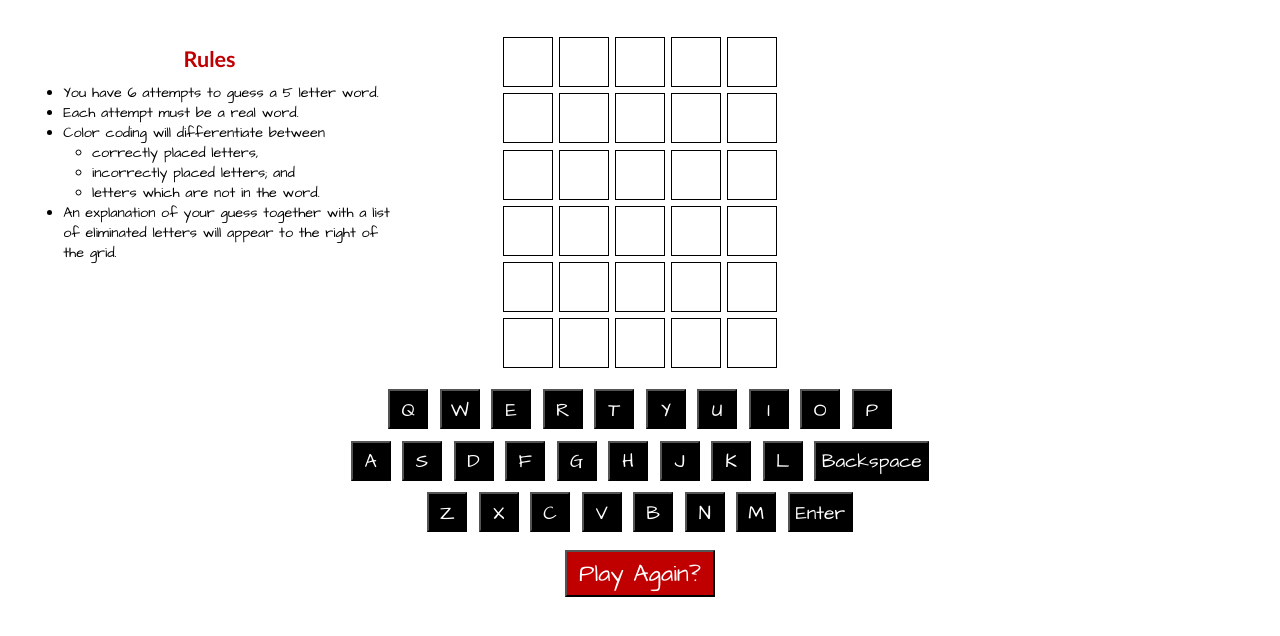
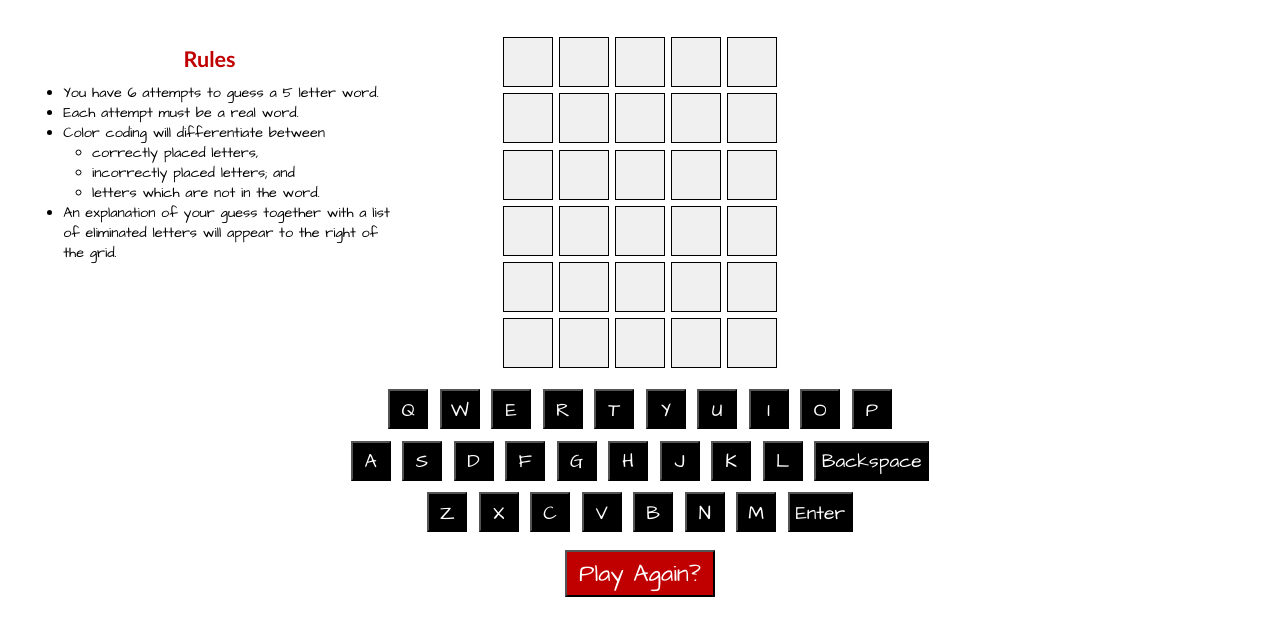
Before and after one commit to madra82/dgmde28_tra675, a plain HTML site: page wordle/index.html in a window 1280 px wide. Shown: the part 114-750 px from the top of the page. Drawn offline with Linux system fonts and the light colour scheme; no server answers; a web font is replaced by a local one.

Commit message:
Update site.css

```diff
--- a/wordle/styles/site.css
+++ b/wordle/styles/site.css
@@ -110,6 +110,7 @@ body {
 }
 
 .cells {
+    background-color: rgb(240,240,240);
     border: thin solid;
     display: inline-block;
     box-sizing: border-box;
```
